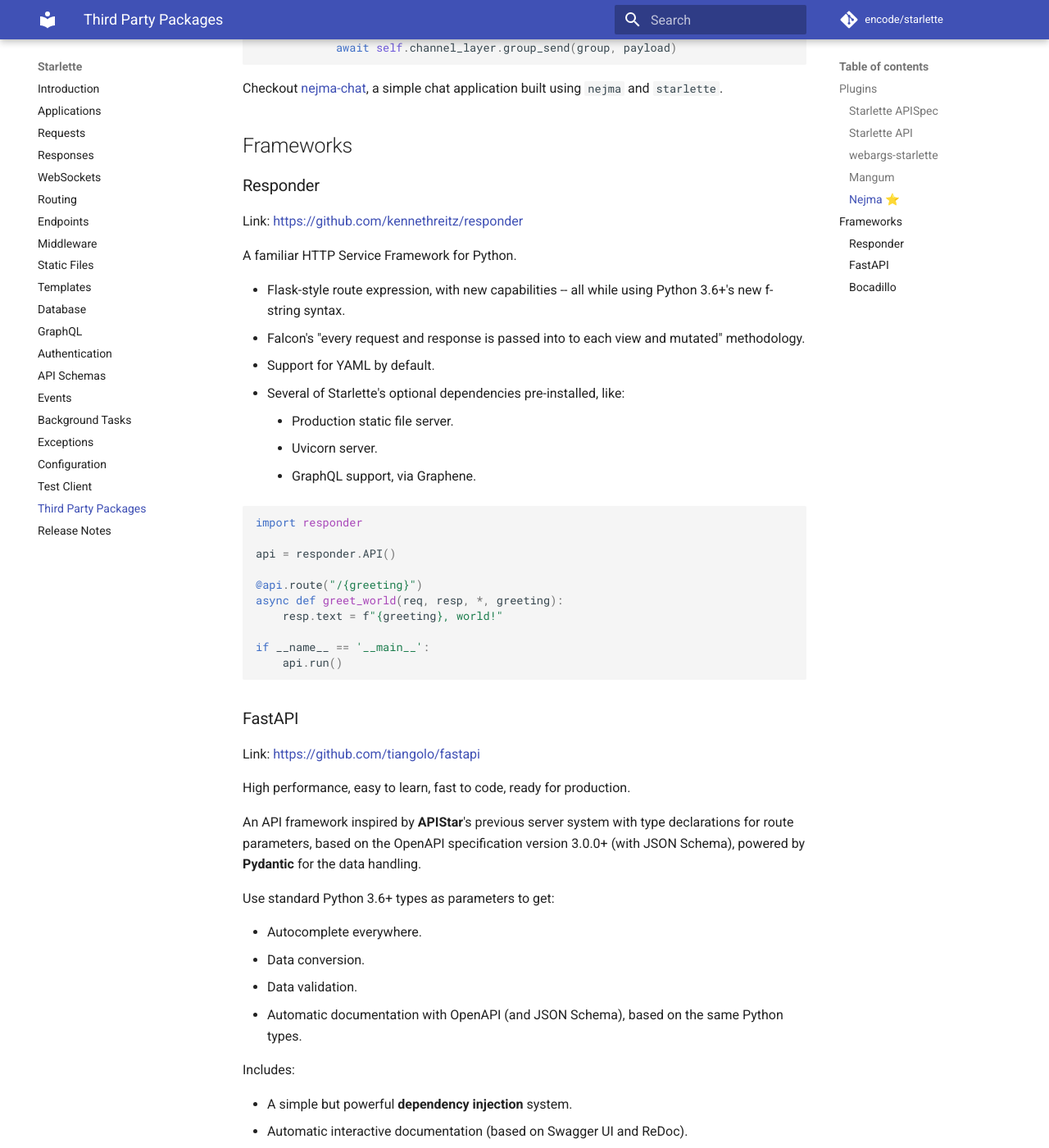
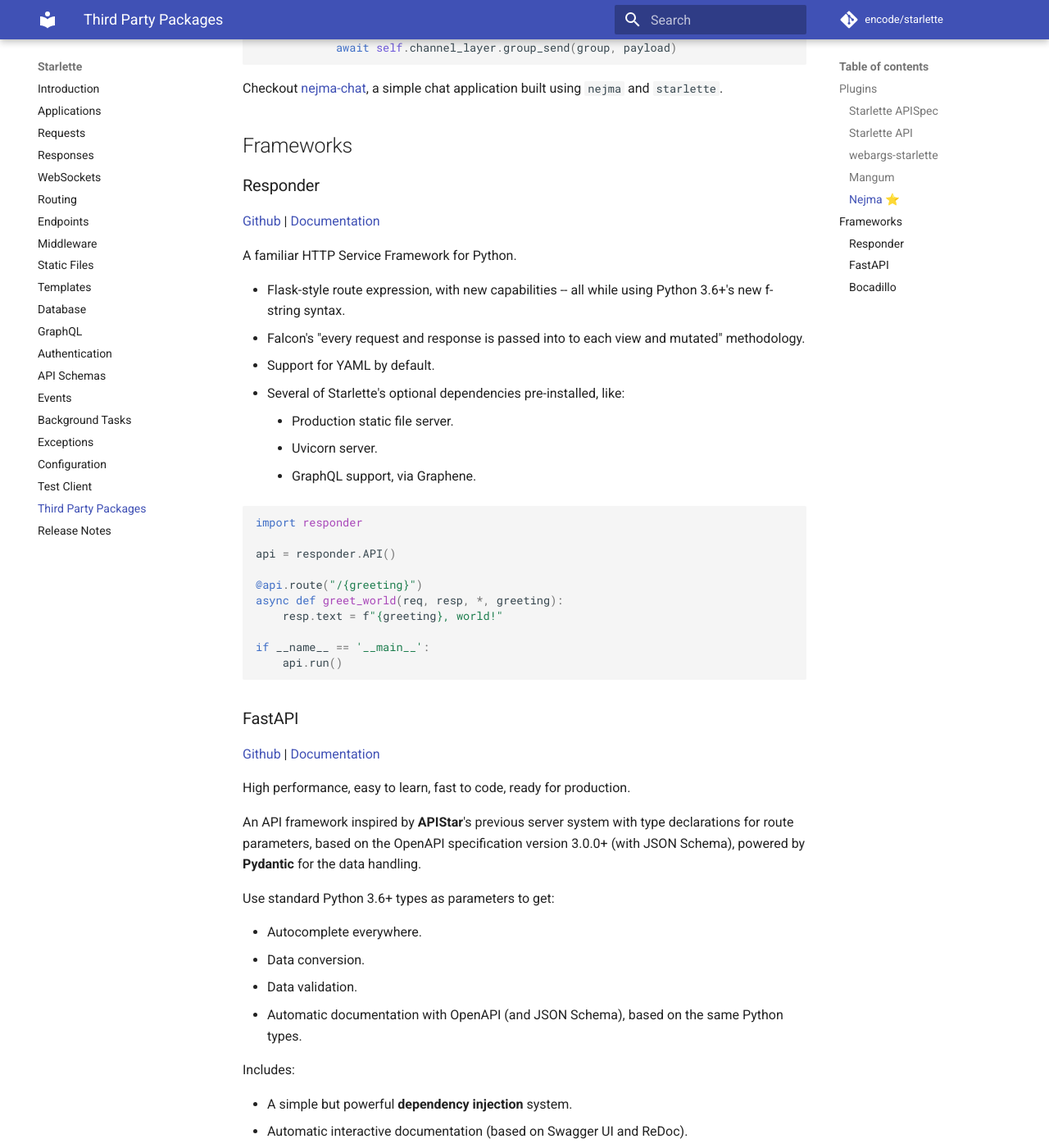
Before and after one commit to hidraco/starlette, an MkDocs documentation site: the page built from docs/third-party-packages.md, in a window 1280 px wide and 1400 px high, scrolled down 3552 px. Shown: the whole window at 82% size. Built offline with MkDocs 1.6.1 and Material for MkDocs 9.7.7, drawn with Linux system fonts in a browser that asks for light colours; comment, search, counter and statistics services are not loaded; some of the changed text lies outside the part shown.

Commit message:
docs: typo in databases + better links in third party (#394)

```diff
--- a/docs/third-party-packages.md
+++ b/docs/third-party-packages.md
@@ -177,7 +177,8 @@ Checkout <a href="https://github.com/taoufik07/nejma-chat" target="_blank">nejma
 
 ### Responder
 
-Link: <a href="https://github.com/kennethreitz/responder" target="_blank">https://github.com/kennethreitz/responder</a>
+<a href="https://github.com/kennethreitz/responder" target="_blank">Github</a> |
+<a href="https://python-responder.org/en/latest/" target="_blank">Documentation</a>
 
 A familiar HTTP Service Framework for Python.
 
@@ -204,7 +205,8 @@ if __name__ == '__main__':
 
 ### FastAPI
 
-Link: <a href="https://github.com/tiangolo/fastapi" target="_blank">https://github.com/tiangolo/fastapi</a>
+<a href="https://github.com/tiangolo/fastapi" target="_blank">Github</a> |
+<a href="https://fastapi.tiangolo.com/" target="_blank">Documentation</a>
 
 High performance, easy to learn, fast to code, ready for production.
 
@@ -256,7 +258,8 @@ The same way you can declare JSON body schemas, headers, etc.
 
 ### Bocadillo
 
-Link: <a href="https://bocadilloproject.github.io" target="_blank">https://bocadilloproject.github.io</a>
+<a href="https://github.com/bocadilloproject/bocadillo" target="_blank">Github</a> |
+<a href="https://bocadilloproject.github.io" target="_blank">Documentation</a>
 
 A modern Python web framework filled with asynchronous salsa.
 
```
Also changed, not shown: other parts of docs/third-party-packages.md (+5 -5 lines), docs/database.md (+2 -2 lines).
